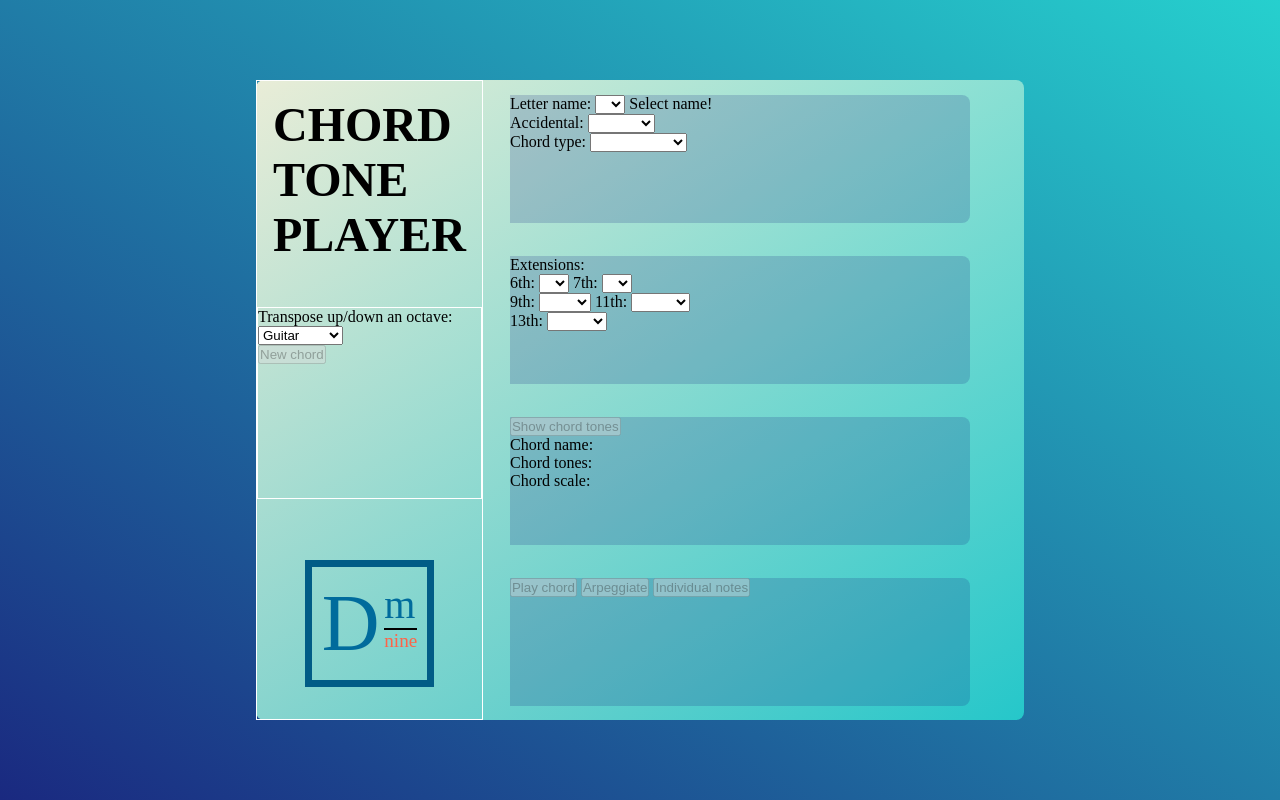
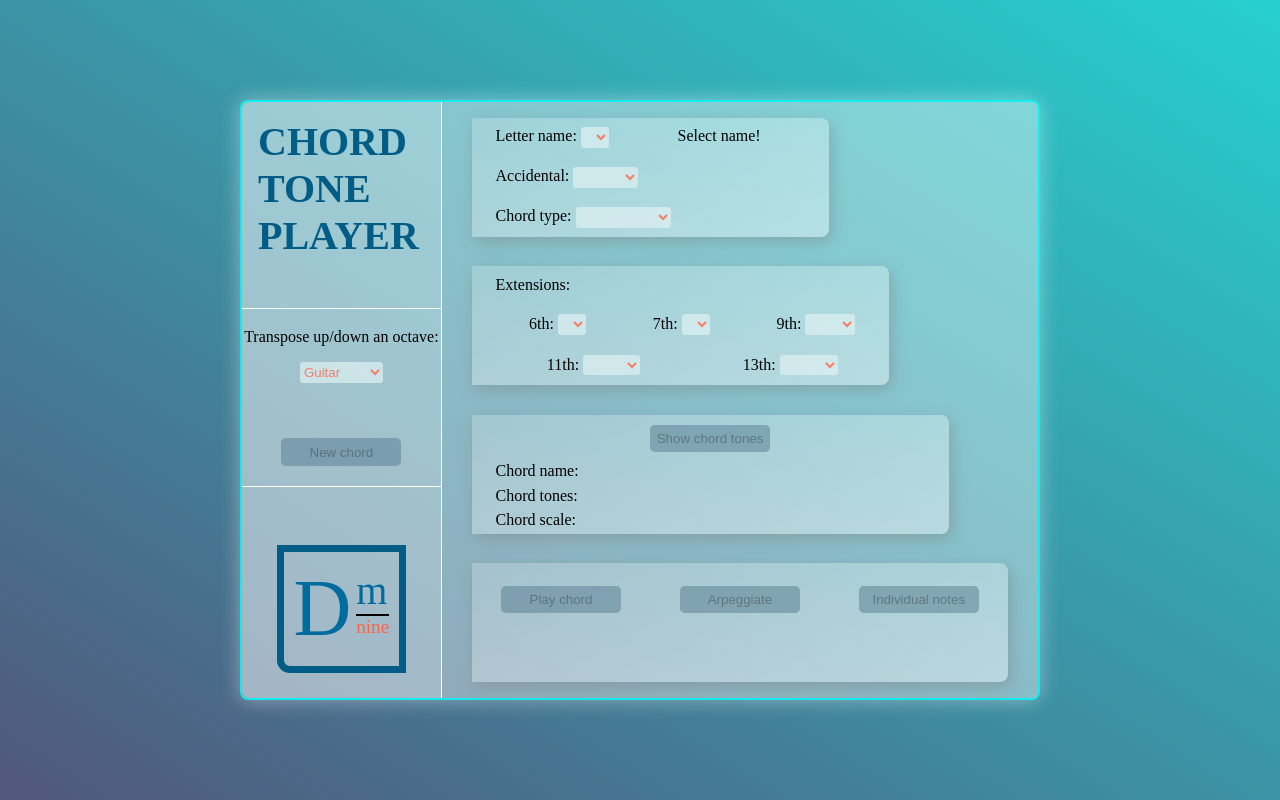
Before and after one commit to gaborio1/Chord-tone-player, a plain HTML site: page index.html in a window 1280 px wide. Drawn offline with nearby package versions, Linux system fonts and the light colour scheme; no server answers.

Commit message:
add more styles

```diff
--- a/index.html
+++ b/index.html
@@ -23,6 +23,7 @@
           <div id="sidebar-controls-container">
             <div id="transpose-select-container">
               <label for="register">Transpose up/down an octave:</label>
+
               <select name="register" id="register">
                 <option value="guitar">Guitar</option>
                 <option value="bass" disabled>Bass</option>
@@ -48,6 +49,7 @@
         <br>
         <div id="control-panel">
           <div class="card" id="triad-select">
+            <div id="triad-select-first-row" class="control-panel-row">
               <label for="name">Letter name:</label>
               <select name="name" id="name">
                 <option class="note-name"></option>
@@ -59,8 +61,9 @@
                 <option value="a" class="note-name">a</option>
                 <option value="b" class="note-name">b</option>
               </select>
-            <p class="instruction" id="name-instruction">Select name!</p>
-            <br>
+              <p class="instruction hidden" id="name-instruction">Select name!</p>
+            </div>
+            <div id="triad-select-second-row" class="control-panel-row">
               <label for="accidental">Accidental:</label>
               <select name="accidental" id="accidental">
                 <option class="note-accidental"></option>
@@ -69,7 +72,8 @@
                 <option value="b" class="note-accidental">flat b</option>
               </select>
               <p class="instruction hidden" id="accidental-instruction">Select accidental!</p>
-            <br>
+            </div>
+            <div id="triad-select-third-row" class="control-panel-row">
               <label for="type">Chord type:</label>
               <select name="type" id="type">
                 <option></option>
@@ -86,34 +90,47 @@
               </select>
               <p class="instruction hidden" id="type-instruction">Select type!</p>
             </div>
+          </div>
           <br>
-          <div class="card" id="extension-select">
+          <div class="card" id="extension-select" class="">
+            <div class="control-panel-row">
             <p class="">Extensions: <span class="instruction hidden" id="extension-instruction">Optional!</span></p>
+            </div>
             <!-- <p class="instruction hidden" id="extension-instruction">Optional!</p> -->
+            <div id="extension-select-first-row" class="control-panel-row">
+              <div class="label-select">
                 <label for="sixth">6th:</label>
                 <select name="sixth" id="sixth">
                   <option value=""></option>
                   <option value="6">6</option>
                 </select>
+              </div>
+              <div class="label-select">
                 <label for="seventh">7th:</label>
                 <select name="seventh" id="seventh">
                   <option value=""></option>
                   <option value="7">7</option>
                 </select>
-            <br>
+              </div>
+              <div class="label-select">
                 <label for="ninth">9th:</label>
                 <select name="ninth" id="ninth">
                   <option value=""></option>
                   <option value="9">9</option>
                   <option value="add9">add9</option>
               </select>
+            </div>
+            </div>
+            <div id="extension-select-second-row" class="control-panel-row">
+              <div class="label-select">
                 <label for="eleventh">11th:</label>
                 <select name="eleventh" id="eleventh">
                   <option value=""></option>
                   <option value="11">11</option>
                   <option value="add11">add11</option>
                 </select>
-            <br>
+              </div>
+              <div class="label-select">
                 <label for="thirteenth">13th:</label>
                   <select name="thirteenth" id="thirteenth">
                   <option value=""></option>
@@ -121,21 +138,26 @@
                   <option value="add13">add13</option>
                 </select>
               </div>
+            </div>
+          </div>
           <br>
           <!-- <button type="button" onclick="displayData()">Get chord tones-onclick</button> -->
           <div class="card" id="display-chord">
             <button id="chord-tones-btn" disabled>Show chord tones</button>
             <p id="invalid-key-message" class="hidden">Theoretical key!</p>
-            <br>
-            <p >Chord name: <span id="chordNameType"></span></p>
-            <p >Chord tones: <span id="chordTones"></span></p>
-            <p >Chord scale: <span id="chordScale"></span></p>
+            <div id="display-chord-text-rows" class="control-panel-row">
+              <p>Chord name: <span id="chordNameType"></span></p>
+              <p>Chord tones: <span id="chordTones"></span></p>
+              <p>Chord scale: <span id="chordScale"></span></p>
+            </div>
           </div>
           <br>
           <div class="card" id="play-options">
+            <div id="play-options-btn-row">
               <button id="play-chord-btn" disabled>Play chord</button>
               <button id="arpeggiate-chord-btn" disabled>Arpeggiate</button>
               <button id="play-individual-btn" disabled>Individual notes</button>
+            </div>
             <div id="audio-container"></div>
           </div>
         </div>
--- a/script.js
+++ b/script.js
@@ -798,14 +798,15 @@ function makeSoundDivs() {
             src: [soundFile],
             volume: 0.6
         })
-        let elem = document.createElement("button");
+        let elem = document.createElement("div");
         // ??? THIS IS NOT WORKING !!!
         // elem.class = "btn";
         // INSTEAD:
-        elem.classList.add("btn");
-        elem.id = `play-btn${i}`;
+        elem.classList.add("sound-div");
+        elem.id = `sound-div${i}`;
         elem.addEventListener('mouseover', () => soundFiles[i].play());
-        elem.innerText = `Degree ${i + 1}: ${chordTones[i]}`
+        // elem.innerText = `Deg.${i + 1}: ${chordTones[i]}`
+        elem.innerText = chordTones[i];
         audioContainer.appendChild(elem);
         // document.body.append(elem);
     })
@@ -1202,6 +1203,10 @@ function hideInvalidKeyMessage() {
     invalidKeyMessage.classList.add("hidden");
 }
 
+function showNameInstruction() {
+    nameInstruction.classList.remove("hidden");
+}
+
 function hideNameInstruction() {
     nameInstruction.classList.add("hidden");
 }
@@ -1335,6 +1340,10 @@ function playIntro() {
 
 window.addEventListener("load", function() {
     console.log("page is loaded");
-        // playIntro();
+        playIntro();
         disableSelectOptions();
+        setTimeout(() => {
+            showNameInstruction();
+        }, 1500)
+
       });
--- a/style.css
+++ b/style.css
@@ -5,25 +5,51 @@
 }
 
 .instruction {
+    /* width: 100%; */
     display: inline;
+    margin: 0px auto;
 }
 
 .hidden {
     display: none;
 }
 
-.btn {
-    color: rgb(19, 72, 85);
-    background-color: rgb(141, 215, 245);
-    display: block;
-    border: 1px solid black;
+.sound-div {
+    width: 4rem;
+    color: black;
+    /* background-color: rgba(86, 125, 143, 0.705); */
+    background-color: rgba(255, 99, 71, 0.5);
+    border-radius: .3rem;
+    /* display: block; */
+    padding: .3rem;
     margin: 2px;
+    text-align: center;
+}
+
+.sound-div:hover {
+    /* background-color: rgb(187, 79, 79); */
+    background-color: rgba(255, 99, 71, 0.8);
+}
+
+button {
+    width: 7.5rem;
+    border: none;
+    outline: none;
+    border-radius: .3rem;
+    padding: .4rem;
+    /* background-color: rgba(3, 94, 136, 0.5); */
+    background-color: rgba(86, 125, 143, 0.5);
+}
+
+button:hover {
+    background-color: rgba(86, 125, 143, 0.8);
 }
 
 #main {
     min-height: 100vh;
     /* https://uigradients.com/#AquaMarine */
-    background: linear-gradient(to right top ,#1A2980, #26D0CE);
+    /* background: linear-gradient(to right top ,#1A2980, #26D0CE); */
+    background: linear-gradient(to right top ,#51577c, #26D0CE);
     display: flex;
     align-items: center;
     justify-content: center;
@@ -35,24 +61,42 @@
 
 #sidebar {
     flex: 2;
-    border: 1px solid white;
+    border-right: 1px solid white;
+    border-top-left-radius: .5rem;
+    border-bottom-left-radius: .5rem;
     display: flex;
     flex-direction: column;
     justify-content: space-between;
+    /* background: rgba(166, 189, 187, 0.349); */
+    background: rgba(255, 255, 255, 0.171);
 }
 
 #title {
     /* height: 40%; */
-    font-size: 3rem;
+    font-size: 2.5rem;
     text-transform: uppercase;
     padding: 1rem;
+    color: rgb(1, 92, 134);
 }
 
 #sidebar-controls-container {
-    border: 1px solid white;
+    border-top: 1px solid white;
+    border-bottom: 1px solid white;
     height: 30%;
     display: flex;
     flex-direction: column;
+    align-items: center;
+    justify-content: space-around;
+}
+
+#transpose-select-container {
+    display: flex;
+    flex-direction: column;
+    /* justify-content: center; */
+}
+
+#transpose-select-container select {
+    margin: 1rem auto;
 }
 
 #logo-container {
@@ -63,8 +107,10 @@
 }
 
 #logo {
+    height: 8rem;
     font-size: 1rem;
     border: 7px solid rgb(1, 92, 134);
+    border-bottom-left-radius: .8rem;
     display: flex;
     align-items: center;
     justify-content: center;
@@ -77,13 +123,11 @@
     flex-direction: column;
     margin-left: 0.3rem;
     /* border: 2px solid rgb(187, 79, 79); */
-
 }
 
 #letter-d {
     /* border: 2px solid rgb(193, 204, 34); */
     font-size: 5rem;
-
 }
 
 #letter-m {
@@ -91,8 +135,6 @@
     border-bottom: 2px solid black;
     font-size: 2.5rem;
     margin-top: 0.3rem;
-
-
 }
 
 #word-nine {
@@ -103,33 +145,128 @@
 }
 
 #control-panel {
-    flex: 5;
-    /* display: flex; */
-    /* flex-direction: column;
-    justify-content: space-around; */
+    flex: 6;
+    display: flex;
+    flex-direction: column;
+    justify-content: space-between;
 }
 
 .glass {
-    background: white;
-    min-height: 80vh;
-    max-height: 90vh;
-    width: 60%;
-    /* max-width: 1000px; */
-    border-radius: .5em;
+    /* width: 60%; */
+    max-width: 800px;
+    /* min-height: 80vh; */
+    min-height: 600px;
+    border-radius: .5rem;
+    border: 2px solid rgba(9, 241, 241, 0.9);
+    box-shadow: 0px 0px 20px rgba(255, 255, 255, 0.4);
     /* background: linear-gradient(to right bottom, cornsilk, #26D0CE); */
-    background: linear-gradient(to right bottom, rgba(255, 248, 220, 0.9), rgba(38, 208, 206, 0.9));
     /* background: linear-gradient(to right bottom, rgba(255, 248, 220, 0.9), rgba(38, 208, 206, 0.9)); */
-    /* background: linear-gradient(to right bottom, rgba(255, 255, 255, 0.5), rgba(255, 255, 255, 0.6)); */
+    /* background: linear-gradient(to right bottom, rgba(255, 248, 220, 0.9), rgba(38, 208, 206, 0.9)); */
+    /* background: linear-gradient(to right bottom, rgba(255, 255, 255, 0.6), rgba(255, 255, 255, 0.2)); */
+    background: rgba(255, 255, 255, 0.4);
 }
 
 .card {
-    background: rgba(26, 41, 128, 0.2);
-    width: 85%;
+    /* background: rgba(26, 41, 128, 0.2); */
+    background: linear-gradient(to right bottom, rgba(255, 255, 255, 0.2), rgba(255, 255, 255, 0.4));
+    /* width: 100%; */
     height: 20%;
-    margin: 15px 0px 0px 5%;
-    border-top-right-radius: .5em;
-    border-bottom-right-radius: .5em;
+    margin: 0px 0px 0px 5%;
+    border-top-right-radius: .5rem;
+    border-bottom-right-radius: .5rem;
+    box-shadow: 3px 5px 15px rgba(122, 122, 122, 0.4);
+    display: flex;
 }
+
+
+.control-panel-row {
+    margin-left: 1.5rem;
+}
+
+#triad-select .control-panel-row {
+    display: flex;
+}
+
+#extension-select .control-panel-row {
+    display: flex;
+    flex-direction: row;
+    justify-content: space-around;
+}
+
+/* EXTENSIONS SPAN */
+#extension-select .control-panel-row:nth-child(1) {
+    /* border: 1px solid rgb(206, 15, 142); */
+    justify-content: left;
+}
+
+#display-chord-text-rows p {
+    margin-bottom: .4rem;
+}
+
+#triad-select {
+    width: 60%;
+    margin-top: 1rem;
+    flex-direction: column;
+    justify-content: space-around;
+}
+
+#extension-select {
+    width: 70%;
+    display: flex;
+    flex-direction: column;
+    justify-content: space-around;
+    align-items: space-around;
+}
+
+#display-chord {
+    width: 80%;
+    flex-direction: column;
+    justify-content: space-around;
+}
+
+#chord-tones-btn {
+    margin:10px auto;
+}
+
+#play-options {
+    width: 90%;
+    margin-bottom: 1rem;
+    flex-direction: column;
+    justify-content: space-around;
+}
+
+#play-options-btn-row {
+    display: flex;
+    flex-direction: row;
+    justify-content: space-around;
+}
+
+#audio-container {
+    display: flex;
+    justify-content: center;
+}
+
+select {
+    border: none;
+    width: fit-content;
+    height: 1.3rem;
+    border-radius: .2rem;
+    /* margin-left: .1rem; */
+    /* border-top-right-radius: .3rem;
+    border-bottom-right-radius: .3rem; */
+    /* margin: 5px; */
+    outline: none;
+    color:rgba(255, 99, 71, 0.8);
+    background-color:rgba(222, 240, 241, 0.726);
+}
+
+#triad-select select {
+    margin-left: .25rem;
+}
+/*
+#triad-select select {
+
+} */
 
 /* #g {
     margin-left: 40px;
```
Lines whose indentation alone changed are shown as unchanged.
